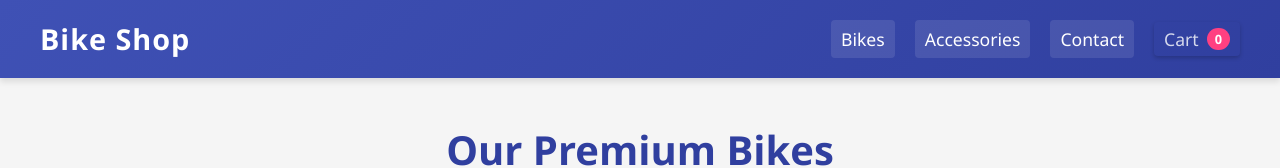
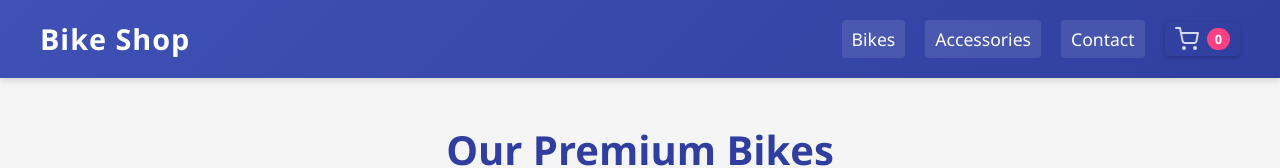
Before and after one commit to AymaneAsserrar/exam-angular, an Angular app: page /catalog in a window 1280 px wide. Shown: the top 168 px of the page. Built offline with nearby package versions, Linux system fonts and the light colour scheme.

Commit message:
[FIX] Bug when purchase done counter don't reset

```diff
--- a/src/app/app.component.html
+++ b/src/app/app.component.html
@@ -23,7 +23,25 @@
         </li>
         <li>
           <button (click)="openCart()" class="nav-button">
-            Cart <span class="badge">{{ cartCount$ | async }}</span>
+            <svg
+              xmlns="http://www.w3.org/2000/svg"
+              width="24"
+              height="24"
+              viewBox="0 0 24 24"
+              fill="none"
+              stroke="currentColor"
+              stroke-width="2"
+              stroke-linecap="round"
+              stroke-linejoin="round"
+              class="feather feather-shopping-cart"
+            >
+              <circle cx="9" cy="21" r="1"></circle>
+              <circle cx="20" cy="21" r="1"></circle>
+              <path
+                d="M1 1h4l2.68 13.39a2 2 0 0 0 2 1.61h9.72a2 2 0 0 0 2-1.61L23 6H6"
+              ></path>
+            </svg>
+            <span class="badge">{{ cartCount$ | async }}</span>
           </button>
         </li>
       </ul>
--- a/src/app/core/services/cart.service.ts
+++ b/src/app/core/services/cart.service.ts
@@ -64,5 +64,6 @@
 
   clearCart(): void {
     this.cartItems = [];
+    this.cartItemsSubject.next(this.cartItems);
   }
 }
```
